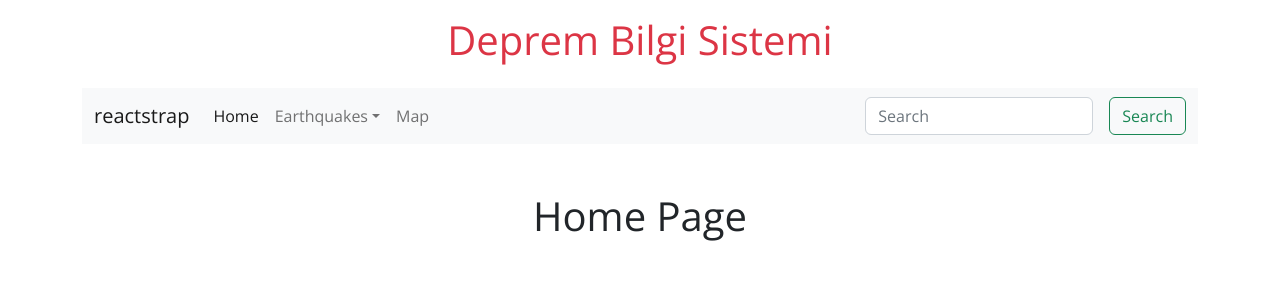
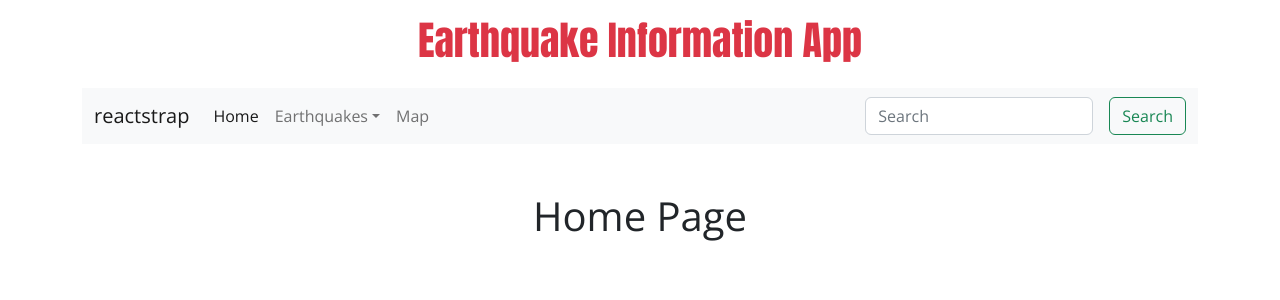
Before and after one commit to AbdurrahmanVarol/TurketEarhquakeUI, a React (Create React App) app: page / in a window 1280 px wide. Shown: the top 300 px of the page. Built offline with nearby package versions, Linux system fonts and the light colour scheme.

Commit message:
Harita üzerindeki marker a tıklanınca açılan popup ın içeriği düzenlendi.

```diff
--- a/src/App.css
+++ b/src/App.css
@@ -1,7 +1,11 @@
 @import url('https://fonts.googleapis.com/css?family=Open+Sans');
+@import url('https://fonts.googleapis.com/css2?family=Anton&display=swap');
 
 *{
     font-family: 'Open Sans', sans-serif;
+}
+.header{
+  font-family: 'Anton', sans-serif;
 }
 .layout{
   background-color: rgb(255, 255, 255,0.9) !important;
--- a/src/App.js
+++ b/src/App.js
@@ -7,7 +7,6 @@ import NotFound from './components/NotFound';
 import DefaultLayout from './layouts/DefaultLayout';
 import List from './components/EarthquakeList';
 import { MyContextProvider } from './contexts/MyContext';
-import PaginationComponent from './components/PaginationComponent';
 
 
 function App() {
--- a/src/components/MapComponent.js
+++ b/src/components/MapComponent.js
@@ -39,11 +39,11 @@ function MapComponent() {
     }
     else{
       setMarkers([])
-      fetch(`https://localhost:44374/api/Earthquakes?SiteType=1`)
+      fetch(`https://localhost:44374/api/Earthquakes?SiteType=2`)
         .then((response) => response.json())
         .then((data) => {
           data.map(d=>{
-            setMarkers((prev) =>[...prev,{latitude:d.latitude,longitude:d.longitude,magnitude:d.magnitude}])
+            setMarkers((prev) =>[...prev,{latitude:d.latitude,longitude:d.longitude,magnitude:d.magnitude,location:d.location,date:d.date}])
         })
         });
     }
@@ -70,7 +70,11 @@ function MapComponent() {
         {markers.map((marker,index) => (
           <Marker key={index} position={[marker.latitude,marker.longitude]} icon={getIconByMagnitude(marker.magnitude)}>
             <Popup>
-            Magnitude: {` ${marker.magnitude}`}
+            Date: {` ${marker.date}`}<br/>
+            Latitude: {` ${marker.latitude}`}<br/>
+            Longitude: {` ${marker.longitude}`}<br/>
+            Magnitude: {` ${marker.magnitude}`}<br/>
+            Location: {` ${marker.location}`}
             </Popup>
           </Marker>
         ))}
--- a/src/components/PaginationComponent.js
+++ b/src/components/PaginationComponent.js
@@ -1,11 +1,10 @@
 import React, { useState, useContext, useEffect } from "react";
 import { Link, NavLink } from "react-router-dom";
-import { Pagination, PaginationItem, PaginationLink } from "reactstrap";
+import {  Pagination, PaginationItem, PaginationLink } from "reactstrap";
 import MyContext from "../contexts/MyContext";
 
 function PaginationComponent() {
-  const { currentPage, siteType, totalPage, setTotalPage } =
-    useContext(MyContext);
+  const { currentPage, siteType, totalPage, setTotalPage } = useContext(MyContext);
 
   const [pages, setPages] = useState([]);
 
--- a/src/layouts/DefaultLayout.js
+++ b/src/layouts/DefaultLayout.js
@@ -5,7 +5,7 @@ import Navi from "../components/Navi";
 function DefaultLayout() {
   return (
     <div className='text-center'>
-        <h1 className='text-danger p-3' style={{height:"10vh"}}>Deprem Bilgi Sistemi</h1>
+        <h1 className='text-danger header p-3' style={{height:"10vh"}}>Earthquake Information App</h1>
       <Navi></Navi>
       <div className="container mt-5">
         <Outlet></Outlet>
```
